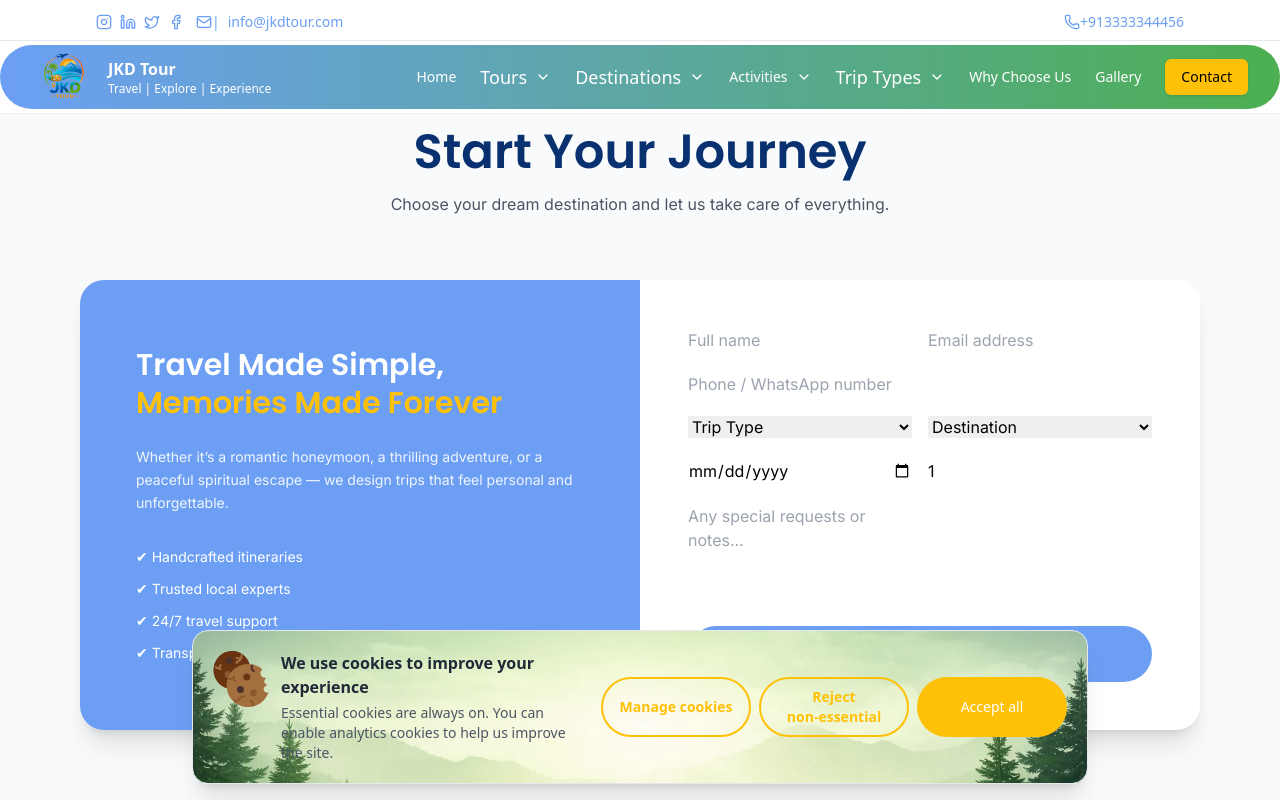
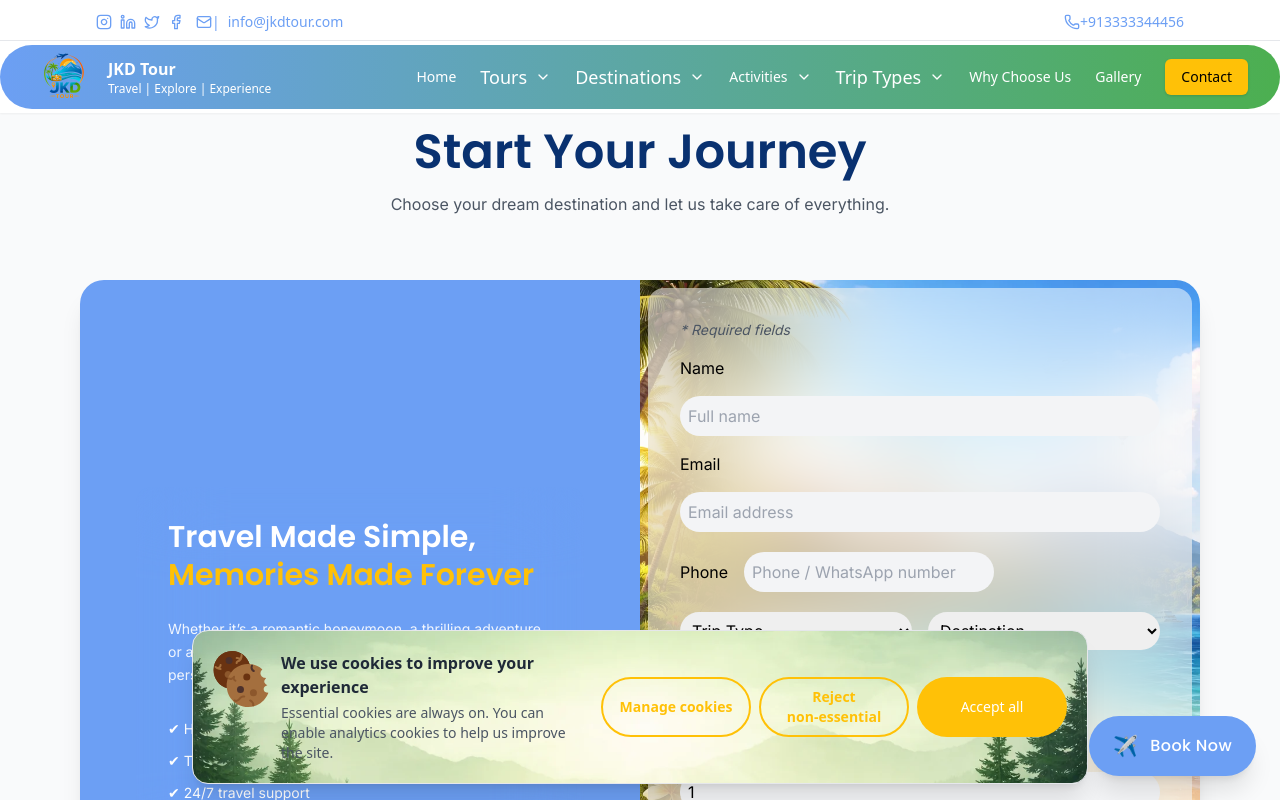
Before and after one commit to sushilnamberdar/jkd-tour-website, a React (Create React App) app: page /booking in a window 1280 px wide. Shown: the top 800 px of the page. Built offline with nearby package versions, Linux system fonts and the light colour scheme; a web font is replaced by a local one.

Commit message:
booking button and ui update booking.jsx

```diff
--- a/src/App.js
+++ b/src/App.js
@@ -21,6 +21,7 @@ import {tourData} from  './components/TourDetails/tourDataKashmir';
 import ScrollToTop from './components/ScrollToTop';
 import { Toaster } from 'react-hot-toast';
 import Booking from './components/pages/Booking';
+import FloatingBookingButton from './components/FloatingBookingButton';
 function App() {
   const location = useLocation();
 
@@ -59,6 +60,7 @@ function App() {
         <Route path='/booking' element={<Booking/>}/>
       </Routes>
       <Footer />
+      <FloatingBookingButton/>
     </div>
   );
 }
--- /dev/null
+++ b/src/components/FloatingBookingButton.jsx
@@ -0,0 +1,27 @@
+import { Link } from "react-router-dom";
+
+export default function FloatingBookingButton() {
+  return (
+    <Link
+      to="/booking"
+      className="
+        fixed bottom-6 right-6 z-50
+        flex items-center gap-3
+        bg-primary text-white
+        px-6 py-4 rounded-full
+        shadow-xl
+        hover:bg-primary-dark
+        transition-all duration-300
+        animate-float
+      "
+    >
+      {/* Icon */}
+      <span className="text-xl animate-pulse">✈️</span>
+
+      {/* Text */}
+      <span className="font-heading font-medium tracking-wide">
+        Book Now
+      </span>
+    </Link>
+  );
+}
--- a/src/components/pages/Booking.jsx
+++ b/src/components/pages/Booking.jsx
@@ -1,5 +1,6 @@
 import { useState } from "react";
 import toast from "react-hot-toast";
+import leftbg from '../assets/booking.webp';
 
 export default function Booking() {
     const [form, setForm] = useState({
@@ -85,7 +86,11 @@ export default function Booking() {
                 <div className="grid grid-cols-1 lg:grid-cols-2 rounded-3xl overflow-hidden shadow-xl bg-white">
 
                     {/* LEFT INFO */}
-                    <div className="bg-primary p-10 lg:p-14 text-white flex flex-col justify-center">
+                    <div className=" bg-primary p-10 lg:p-14  text-white flex flex-col justify-center"
+
+
+                    >
+                        <div className=" backdrop-blur-2xl  p-8 rounded-2xl">
                             <h2 className="text-3xl font-heading font-semibold leading-tight">
                                 Travel Made Simple,
                                 <br />
@@ -104,49 +109,61 @@ export default function Booking() {
                                 <li>✔ Transparent pricing</li>
                             </ul>
                         </div>
+                    </div>
 
                     {/* RIGHT FORM */}
-                    <div className="p-8 lg:p-12">
+                    <div className="p-2"
+                        style={{
+                            backgroundImage: `url(${leftbg})`,
+                            backgroundSize: "cover",
+                            backgroundPosition: "center",
+                        }}
+                    >
+                        <div className="backdrop-blur-2xl p-8 rounded-2xl bg-white/50">
                             <form onSubmit={handleSubmit} className="space-y-5">
 
                                 {/* Name & Email */}
-                            <div className="grid grid-cols-1 md:grid-cols-2 gap-4">
+                                <div className="flex flex-col gap-4">
+                                    <span className="text-sm text-gray-600 italic">* Required fields</span>
+                                    <span>Name</span>
                                     <input
                                         type="text"
                                         name="fullName"
                                         value={form.fullName}
                                         onChange={handleChange}
                                         placeholder="Full name"
-                                    className="input"
+                                        className="input p-2   rounded-full bg-gray-100"
                                     />
-
+                                    <span>Email</span>
                                     <input
                                         type="email"
                                         name="email"
                                         value={form.email}
                                         onChange={handleChange}
                                         placeholder="Email address"
-                                    className="input"
+                                        className="input    p-2 rounded-full bg-gray-100"
                                     />
                                 </div>
 
                                 {/* Phone */}
+                                <div className="flex items-center  gap-4">
+                                    <span>Phone</span>
                                     <input
-                                type="text"
+                                        type="number"
                                         name="phone"
                                         value={form.phone}
                                         onChange={handleChange}
                                         placeholder="Phone / WhatsApp number"
-                                className="input"
+                                        className="input    p-2 rounded-full bg-gray-100"
                                     />
-
+                                </div>
                                 {/* Dropdowns */}
                                 <div className="grid grid-cols-1 md:grid-cols-2 gap-4">
                                     <select
                                         name="tripType"
                                         value={form.tripType}
                                         onChange={handleChange}
-                                    className="input"
+                                        className="input p-2 rounded-full"
                                     >
                                         <option value="">Trip Type</option>
                                         <option>Adventure</option>
@@ -161,7 +178,7 @@ export default function Booking() {
                                         name="destination"
                                         value={form.destination}
                                         onChange={handleChange}
-                                    className="input"
+                                        className="input    p-2 rounded-full"
                                     >
                                         <option value="">Destination</option>
                                         <option>Himachal</option>
@@ -182,9 +199,12 @@ export default function Booking() {
                                         name="date"
                                         value={form.date}
                                         onChange={handleChange}
-                                    className="input"
+                                        className="input    p-2 rounded-full bg-gray-100"
                                     />
 
+                                </div>
+                                <div className="flex flex-col gap-4">
+                                    <span>Persons</span>
                                     <input
                                         type="number"
                                         name="persons"
@@ -192,10 +212,9 @@ export default function Booking() {
                                         value={form.persons}
                                         onChange={handleChange}
                                         placeholder="Number of persons"
-                                    className="input"
+                                        className="input  p-2 rounded-full bg-gray-100"
                                     />
                                 </div>
-
                                 {/* Notes */}
                                 <textarea
                                     name="message"
@@ -203,7 +222,7 @@ export default function Booking() {
                                     onChange={handleChange}
                                     rows="4"
                                     placeholder="Any special requests or notes..."
-                                className="input resize-none"
+                                    className="input resize-none  w-full  p-3 rounded-xl bg-gray-100"
                                 />
 
                                 {/* Button */}
@@ -216,7 +235,7 @@ export default function Booking() {
                                 </button>
 
                             </form>
-
+                        </div>
                     </div>
 
                 </div>
--- a/src/index.css
+++ b/src/index.css
@@ -124,3 +124,20 @@
 .auto-scroll:hover {
   animation-play-state: paused;
 }
+
+
+@keyframes float {
+
+  0%,
+  100% {
+    transform: translateY(0);
+  }
+
+  50% {
+    transform: translateY(-8px);
+  }
+}
+
+.animate-float {
+  animation: float 3s ease-in-out infinite;
+}
```
Also changed, not shown: src/components/assets/booking.webp (added). Lines whose indentation alone changed are shown as unchanged.
